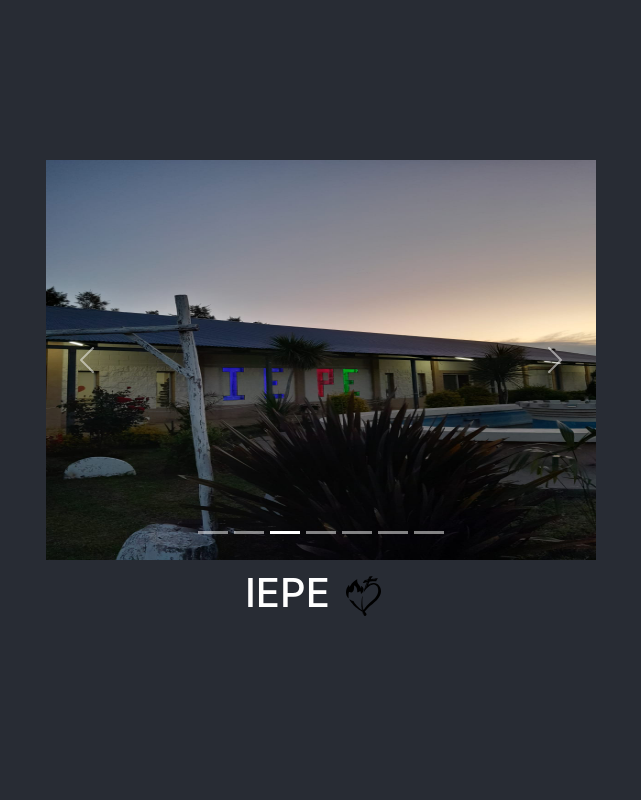
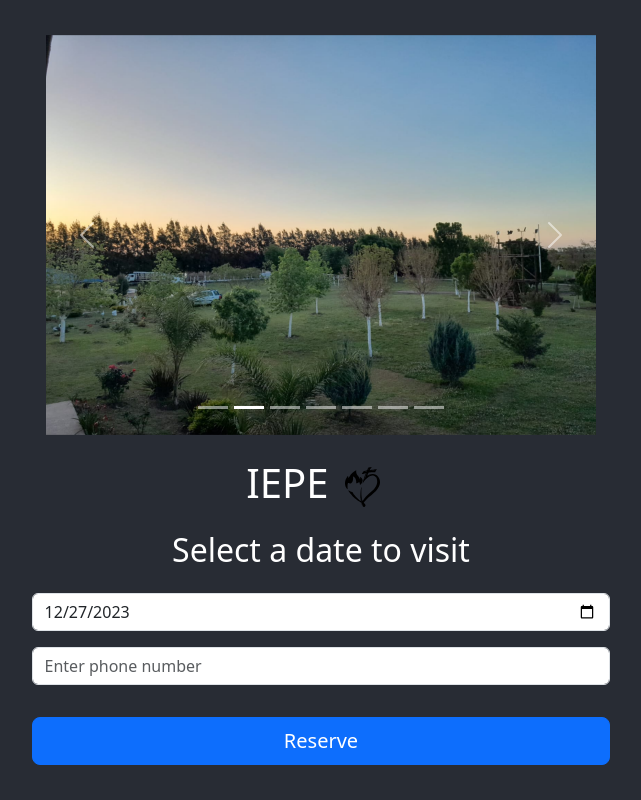
Before and after one commit to ortizvictorw/CHALLENGE-REACT-NEST-Securitize, a React (Create React App) app: page /home in a window 1280 px wide. Shown: the whole page, without its empty margins (319-960 px from the left). Built offline with nearby package versions, Linux system fonts and the light colour scheme; no server answers.

Commit message:
CHALLENGE-004 (VORTIZ) - feat  : apply refactor styles and create calendar view

```diff
--- a/package.json
+++ b/package.json
@@ -45,6 +45,7 @@
     ]
   },
   "devDependencies": {
+    "@types/react-datepicker": "^4.19.4",
     "@types/react-router-dom": "^5.3.3"
   }
 }
--- a/src/App.tsx
+++ b/src/App.tsx
@@ -4,16 +4,19 @@
 import { BrowserRouter, Route, Switch } from 'react-router-dom';
 import { Registration } from './components/register/register';
 import CarouselBasic from './components/carousel/carousel';
+import Home from './views/home';
 
 function App() {
   return (
     <BrowserRouter>
       <header className="App-header App">
+        <div className='my-3'>
         <CarouselBasic />
-        <h1>IEPE<img src={logo} className="App-logo m-3" alt="logo" />
-        </h1>
+        </div>
+        <h1>IEPE<img src={logo} className="App-logo m-3" alt="logo" /></h1>
         <Switch>
           <Route path="/register" exact component={Registration} />
+          <Route path="/home" exact component={Home} />
           <Route path="/" exact component={Login} />
         </Switch>
       </header>
--- /dev/null
+++ b/src/components/calendar/calendar.tsx
@@ -0,0 +1,73 @@
+import React, { useState, ChangeEvent, FormEvent } from "react";
+import { Form, Button } from "react-bootstrap";
+import "bootstrap/dist/css/bootstrap.min.css";
+import apiService from "../../services/axios.sevices";
+import Loading from "../spinner/spinner";
+
+export const Calendar: React.FC = () => {
+  const [selectedDate, setSelectedDate] = useState<Date>(new Date());
+  const [phoneNumber, setPhoneNumber] = useState<string>('');
+  const [loading, setLoading] = useState<boolean>(false);
+
+  const handleDateChange = (date: Date) => {
+    setSelectedDate(date);
+  };
+
+  const handlePhoneChange = (e: ChangeEvent<HTMLInputElement>) => {
+    setPhoneNumber(e.target.value);
+  };
+
+  const handleSubmit = async (e: FormEvent<HTMLFormElement>) => {
+    e.preventDefault();
+    setLoading(true);
+
+    try {
+      const data = { date: selectedDate, phoneNumber };
+
+      const response = await apiService.post('/reservations', data);
+
+      if (response.data) {
+        console.log('Reserva realizada exitosamente');
+      } else {
+        console.error('Error al realizar la reserva');
+      }
+    } catch (error) {
+      console.error('Error al procesar la solicitud:', error);
+    } finally {
+      setLoading(false);
+    }
+  };
+
+  return (
+    <div className="d-flex row">
+      <h2>Select a date to visit</h2>
+      <Form className="col-12" onSubmit={handleSubmit}>
+        <Form.Group controlId="formPhone" className="mb-3">
+          <Form.Control
+            type="date"
+            value={selectedDate.toISOString().split('T')[0]}
+            onChange={(e: ChangeEvent<HTMLInputElement>) =>
+              handleDateChange(new Date(e.target.value))
+            }
+            className="my-3"
+          />
+          <Form.Control
+            type="text"
+            placeholder="Enter phone number"
+            value={phoneNumber}
+            onChange={handlePhoneChange}
+          />
+        </Form.Group>
+        <Button
+          variant="primary"
+          className="my-3 col-12"
+          size="lg"
+          type="submit"
+          disabled={loading}
+        >
+          {loading ? <Loading /> : 'Reserve'}
+        </Button>
+      </Form>
+    </div>
+  );
+};
--- a/src/components/login/login.tsx
+++ b/src/components/login/login.tsx
@@ -1,8 +1,8 @@
-import React, { useState } from 'react';
+import { useState } from 'react';
 import Button from 'react-bootstrap/Button';
 import Form from 'react-bootstrap/Form';
 import apiService from '../../services/axios.sevices';
-import { Link } from 'react-router-dom';
+import { Link, useHistory } from 'react-router-dom';
 import Loading from '../spinner/spinner';
 
 export function Login() {
@@ -10,6 +10,7 @@
   const [password, setPassword] = useState('');
   const [responseData, setResponseData] = useState(null);
   const [loading, setLoading] = useState(false);
+  const history = useHistory()
 
   const handleSubmit = async () => {
     setLoading(true);
@@ -17,6 +18,7 @@
     try {
       const response = await apiService.post('/auth/login', { username: email, password });
       setResponseData(response.data);
+      history.push('home')
     } catch (error) {
       console.error('Error fetching data:', error);
     } finally {
@@ -25,30 +27,32 @@
   };
 
   return (
-    <><Form onSubmit={handleSubmit}>
+    <div className="d-flex row">
+      <Form onSubmit={handleSubmit} className="col-12">
         <Form.Group className="mb-3" controlId="formBasicEmail">
           <Form.Control
             type="email"
             placeholder="Email / Username"
             value={email}
-          onChange={(e) => setEmail(e.target.value)} />
-      </Form.Group>
-      <Form.Group className="mb-3" controlId="formBasicPassword">
+            onChange={(e) => setEmail(e.target.value)}
+            className="my-3"
+            />
           <Form.Control
             type="password"
             placeholder="Password"
             value={password}
             onChange={(e) => setPassword(e.target.value)} />
         </Form.Group>
-      <Button variant="primary" onClick={handleSubmit} disabled={loading}>
+        <Button variant="primary" onClick={handleSubmit} disabled={loading} className='col-12'>
           {loading ? <Loading /> : 'Login'}
         </Button>
-    </Form>
-      <p className='my-4'>
+      <div className='my-4 col-12'>
         You do not have an account? {''}
         <Link style={{ color: 'blue', textDecoration: 'underline', cursor: 'pointer' }} to='/register'>
           Sign up here
         </Link>
-      </p></>
+      </div>
+      </Form>
+      </div>
   );
 }
--- a/src/components/register/register.tsx
+++ b/src/components/register/register.tsx
@@ -2,7 +2,7 @@
 import Button from 'react-bootstrap/Button';
 import Form from 'react-bootstrap/Form';
 import apiService from '../../services/axios.sevices';
-import { Link } from 'react-router-dom';
+import { Link, useHistory } from 'react-router-dom';
 import Loading from '../spinner/spinner';
 
 export function Registration() {
@@ -14,6 +14,7 @@
   const [password, setPassword] = useState('');
   const [responseData, setResponseData] = useState(null);
   const [loading, setLoading] = useState(false);
+  const history = useHistory()
 
   const handleSubmit = async () => {
     setLoading(true);
@@ -27,6 +28,7 @@
         password,
       });
       setResponseData(response.data);
+      history.push('home')
 
     } catch (error) {
       console.error('Error registering user:', error);
@@ -37,57 +39,56 @@
   };
 
   return (
-    <><Form onSubmit={handleSubmit}>
-      <Form.Group className="mb-3" controlId="formBasicFirstName">
+    <div className="d-flex row">
+    <Form onSubmit={handleSubmit} className='col-8 mx-auto'>
+      <Form.Group className="mb-3 "  controlId="formBasicFirstName">
         <Form.Control
           type="text"
+          className='my-3'
           placeholder="First Name"
           value={firstName}
           onChange={(e) => setFirstName(e.target.value)} />
-      </Form.Group>
-      <Form.Group className="mb-3" controlId="formBasicLastName">
         <Form.Control
           type="text"
+          className='my-3'
           placeholder="Last Name"
           value={lastName}
           onChange={(e) => setLastName(e.target.value)} />
-      </Form.Group>
-      <Form.Group className="mb-3" controlId="formBasicAge">
         <Form.Control
           type="number"
+          className='my-3'
           placeholder="Age"
           value={age}
           onChange={(e) => setAge(e.target.value)} />
-      </Form.Group>
-      <Form.Group className="mb-3" controlId="formBasicEmail">
         <Form.Control
           type="email"
+          className='my-3'
           placeholder="Enter email"
           value={email}
           onChange={(e) => setEmail(e.target.value)} />
-      </Form.Group>
-      <Form.Group className="mb-3" controlId="formBasicUsername">
         <Form.Control
           type="text"
+          className='my-3'
           placeholder="Username"
           value={username}
           onChange={(e) => setUsername(e.target.value)} />
-      </Form.Group>
-      <Form.Group className="mb-3" controlId="formBasicPassword">
         <Form.Control
           type="password"
+          className='my-3'
           placeholder="Password"
           value={password}
           onChange={(e) => setPassword(e.target.value)} />
       </Form.Group>
-      <Button variant="primary" onClick={handleSubmit} disabled={loading}>
+      <Button variant="primary" onClick={handleSubmit} disabled={loading} className='col-12'>
         {loading ? <Loading /> : 'Register'}
       </Button>
-    </Form><p className='my-4'>
+    </Form>
+    <div className='my-4 col-12'>
         Do you already have an account? {''}
-        <Link style={{ color: 'blue', textDecoration: 'underline', cursor: 'pointer' }} to='/' >
+        <Link style={{ color: 'blue', textDecoration: 'underline', cursor: 'pointer' }} to='/' aria-activedescendant='' >
           Enter here
         </Link>
-      </p></>
+      </div>
+    </div>
   );
 }
--- /dev/null
+++ b/src/views/home.tsx
@@ -0,0 +1,9 @@
+import { Calendar } from "../components/calendar/calendar";
+
+function Home() {
+    return (
+        <><Calendar /></>
+    );
+}
+
+export default Home;
```
Also changed, not shown: 1 other file (tests, documents, lock files or other folders). Lines whose indentation alone changed are shown as unchanged.
